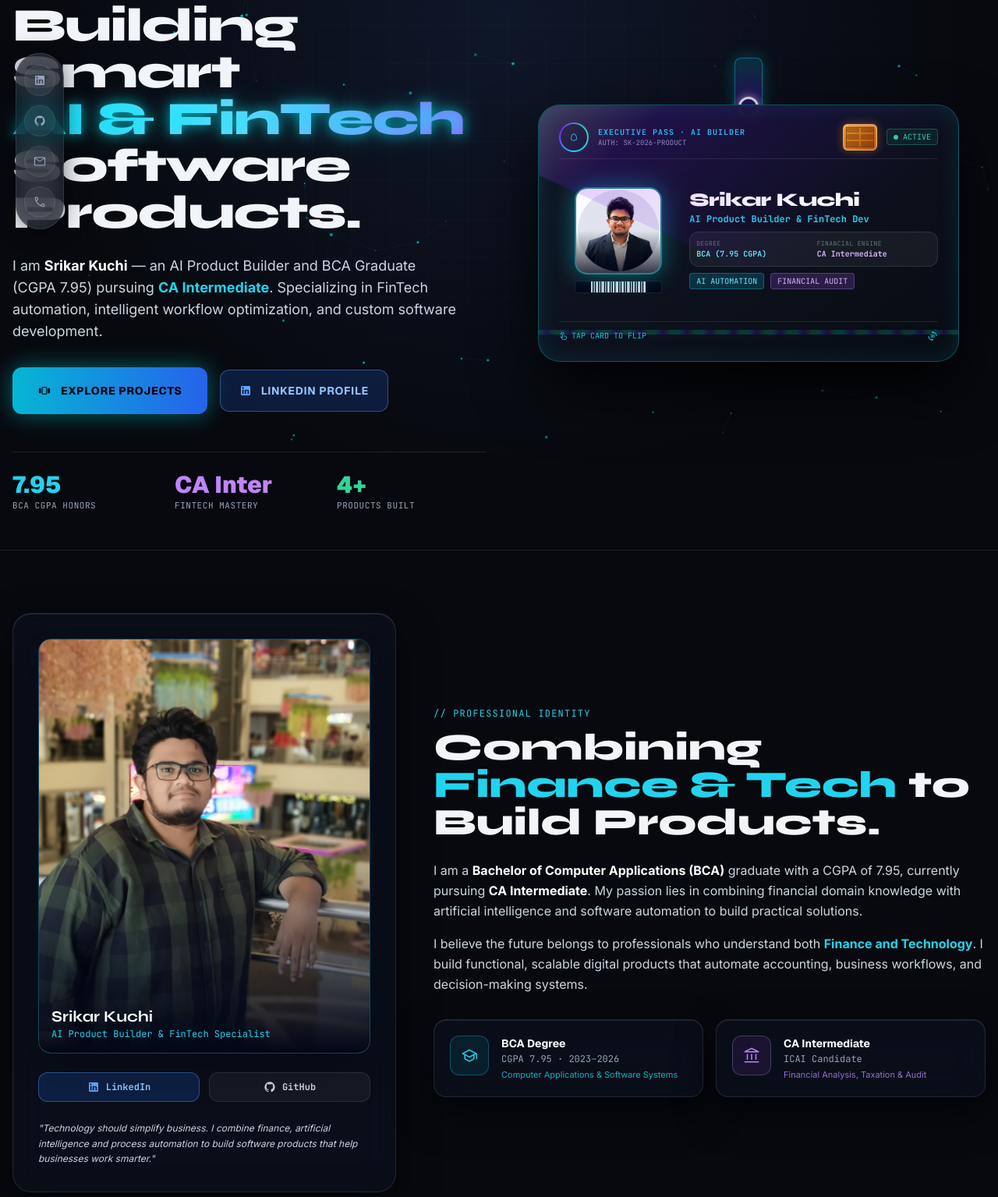
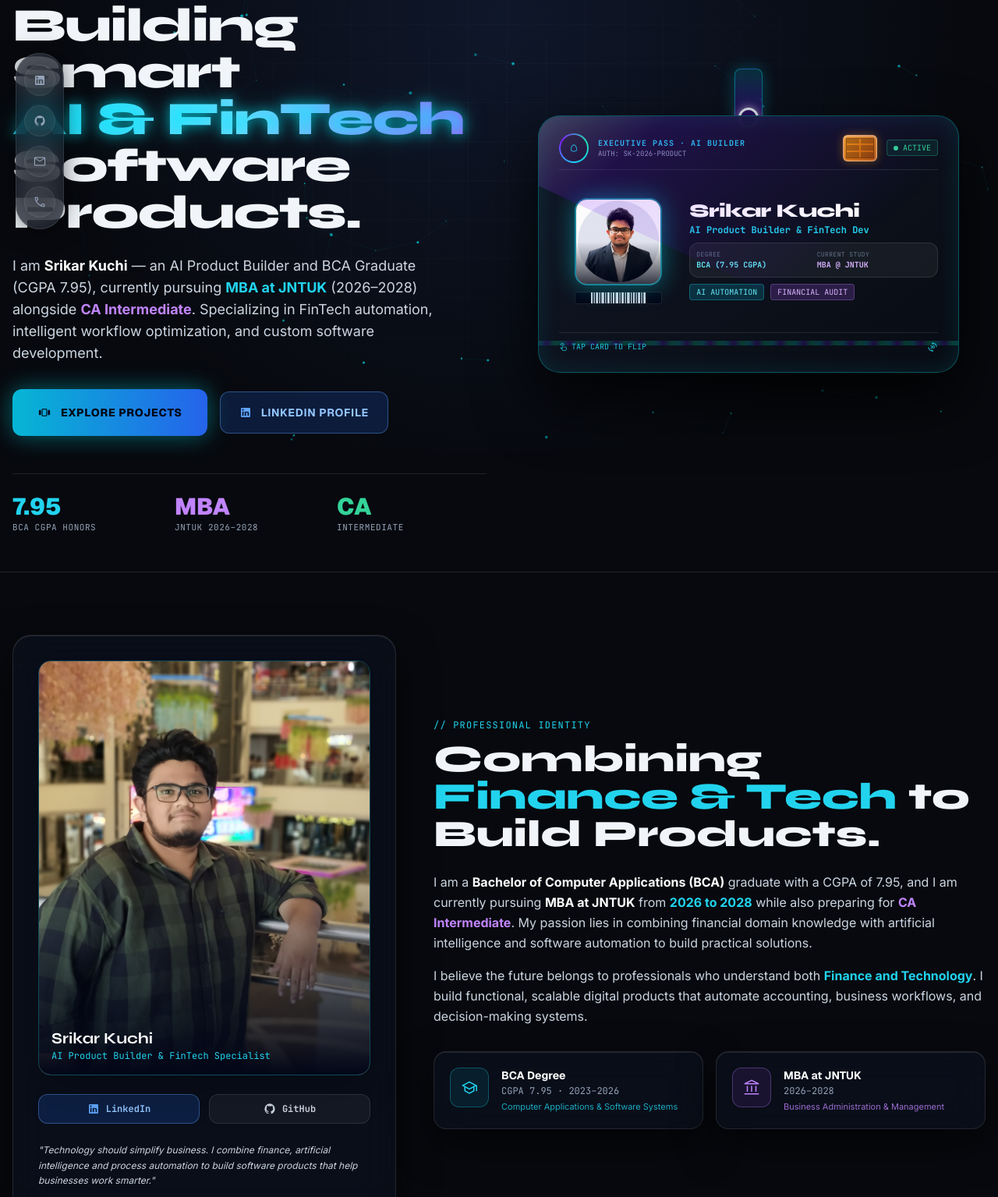
Before and after one commit to SK0705/SRIKAR-KUCHI, a plain HTML site: page srikar_portfolio/index.html in a window 1280 px wide. Shown: the part 219-1754 px from the top of the page at 78% size. Drawn offline with nearby package versions, Linux system fonts and the light colour scheme.

Commit message:
Update personal details and educational background
Updated personal information to reflect current MBA studies at JNTUK and modified descriptions accordingly.

```diff
--- a/srikar_portfolio/index.html
+++ b/srikar_portfolio/index.html
@@ -7,9 +7,9 @@
     <link rel="icon" type="image/x-icon" href="favicon.ico" />
     <title>Srikar Kuchi | AI Product Builder & FinTech Developer</title>
     <meta name="description"
-        content="Srikar Kuchi is an AI Product Builder, FinTech Automation Developer, BCA Graduate (7.95 CGPA), and CA Intermediate candidate building intelligent enterprise software.">
+        content="Srikar Kuchi is an AI Product Builder, FinTech Automation Developer, BCA Graduate (7.95 CGPA), MBA student at JNTUK (2026–2028), and CA Intermediate candidate building intelligent enterprise software.">
     <meta name="keywords"
-        content="Srikar Kuchi, AI Product Builder, FinTech Developer, Process Automation, BCA Graduate, CA Intermediate, Python Automation, Custom AI Solutions">
+        content="Srikar Kuchi, AI Product Builder, FinTech Developer, Process Automation, BCA Graduate, MBA Student JNTUK, CA Intermediate, Python Automation, Custom AI Solutions">
     <meta name="robots" content="index, follow">
     <link rel="canonical" href="https://srikar-kuchi.vercel.app/" />
 
@@ -624,7 +624,7 @@
 
                     <!-- Paragraph -->
                     <p class="text-slate-300 font-inter text-base sm:text-lg leading-relaxed mb-8 max-w-xl">
-                        I am <strong class="text-white">Srikar Kuchi</strong> — an AI Product Builder and BCA Graduate (CGPA 7.95) pursuing <strong class="text-cyan-400">CA Intermediate</strong>. Specializing in FinTech automation, intelligent workflow optimization, and custom software development.
+                        I am <strong class="text-white">Srikar Kuchi</strong> — an AI Product Builder and BCA Graduate (CGPA 7.95), currently pursuing <strong class="text-cyan-400">MBA at JNTUK</strong> (2026–2028) alongside <strong class="text-purple-400">CA Intermediate</strong>. Specializing in FinTech automation, intelligent workflow optimization, and custom software development.
                     </p>
 
                     <!-- CTAs -->
@@ -648,12 +648,12 @@
                             <div class="text-[11px] font-mono uppercase tracking-wider text-slate-400">BCA CGPA Honors</div>
                         </div>
                         <div>
-                            <div class="font-geist font-black text-2xl sm:text-3xl text-purple-400">CA Inter</div>
-                            <div class="text-[11px] font-mono uppercase tracking-wider text-slate-400">FinTech Mastery</div>
+                            <div class="font-geist font-black text-2xl sm:text-3xl text-purple-400">MBA</div>
+                            <div class="text-[11px] font-mono uppercase tracking-wider text-slate-400">JNTUK 2026–2028</div>
                         </div>
                         <div>
-                            <div class="font-geist font-black text-2xl sm:text-3xl text-emerald-400">4+</div>
-                            <div class="text-[11px] font-mono uppercase tracking-wider text-slate-400">Products Built</div>
+                            <div class="font-geist font-black text-2xl sm:text-3xl text-emerald-400">CA</div>
+                            <div class="text-[11px] font-mono uppercase tracking-wider text-slate-400">Intermediate</div>
                         </div>
                     </div>
 
@@ -734,8 +734,8 @@
                                                 <span class="text-cyan-300 font-bold">BCA (7.95 CGPA)</span>
                                             </div>
                                             <div>
-                                                <span class="text-slate-500 block text-[8px] uppercase tracking-wider">FINANCIAL ENGINE</span>
-                                                <span class="text-purple-300 font-bold">CA Intermediate</span>
+                                                <span class="text-slate-500 block text-[8px] uppercase tracking-wider">CURRENT STUDY</span>
+                                                <span class="text-purple-300 font-bold">MBA @ JNTUK</span>
                                             </div>
                                         </div>
 
@@ -869,7 +869,7 @@
                     </h2>
                     <div class="space-y-4 text-slate-300 text-base leading-relaxed mb-8">
                         <p>
-                            I am a <strong class="text-white">Bachelor of Computer Applications (BCA)</strong> graduate with a CGPA of 7.95, currently pursuing <strong class="text-white">CA Intermediate</strong>. My passion lies in combining financial domain knowledge with artificial intelligence and software automation to build practical solutions.
+                            I am a <strong class="text-white">Bachelor of Computer Applications (BCA)</strong> graduate with a CGPA of 7.95, and I am currently pursuing <strong class="text-white">MBA at JNTUK</strong> from <strong class="text-cyan-400">2026 to 2028</strong> while also preparing for <strong class="text-purple-400">CA Intermediate</strong>. My passion lies in combining financial domain knowledge with artificial intelligence and software automation to build practical solutions.
                         </p>
                         <p>
                             I believe the future belongs to professionals who understand both <strong class="text-cyan-400">Finance and Technology</strong>. I build functional, scalable digital products that automate accounting, business workflows, and decision-making systems.
@@ -894,9 +894,9 @@
                                 <span class="material-symbols-outlined">account_balance</span>
                             </div>
                             <div>
-                                <h4 class="font-geist font-bold text-sm text-white">CA Intermediate</h4>
-                                <p class="text-xs text-slate-400 font-mono mt-0.5">ICAI Candidate</p>
-                                <p class="text-[11px] text-purple-400/80 mt-1">Financial Analysis, Taxation &amp; Audit</p>
+                                <h4 class="font-geist font-bold text-sm text-white">MBA at JNTUK</h4>
+                                <p class="text-xs text-slate-400 font-mono mt-0.5">2026–2028</p>
+                                <p class="text-[11px] text-purple-400/80 mt-1">Business Administration &amp; Management</p>
                             </div>
                         </div>
                     </div>
@@ -1220,6 +1220,19 @@
                     </div>
                     <p class="text-slate-300 text-sm leading-relaxed">
                         Architecting FinTech automation software, business workflow platforms, and custom digital products for clients. Reduced manual reporting overhead significantly.
+                    </p>
+                </div>
+
+                <div class="glass-card p-8 rounded-3xl border border-white/10 relative">
+                    <div class="flex flex-col sm:flex-row sm:items-center justify-between mb-4 gap-2">
+                        <div>
+                            <h3 class="font-geist font-bold text-xl text-white">MBA at JNTUK</h3>
+                            <p class="text-xs text-purple-400 font-mono">2026 – 2028</p>
+                        </div>
+                        <span class="px-3 py-1 rounded-full bg-purple-500/10 border border-purple-400/30 text-purple-400 text-xs font-mono w-fit">CURRENTLY PURSUING</span>
+                    </div>
+                    <p class="text-slate-300 text-sm leading-relaxed">
+                        Building business acumen in management, strategy, leadership, and operations while continuing to combine academic learning with technology and finance-driven problem solving.
                     </p>
                 </div>
 
```
